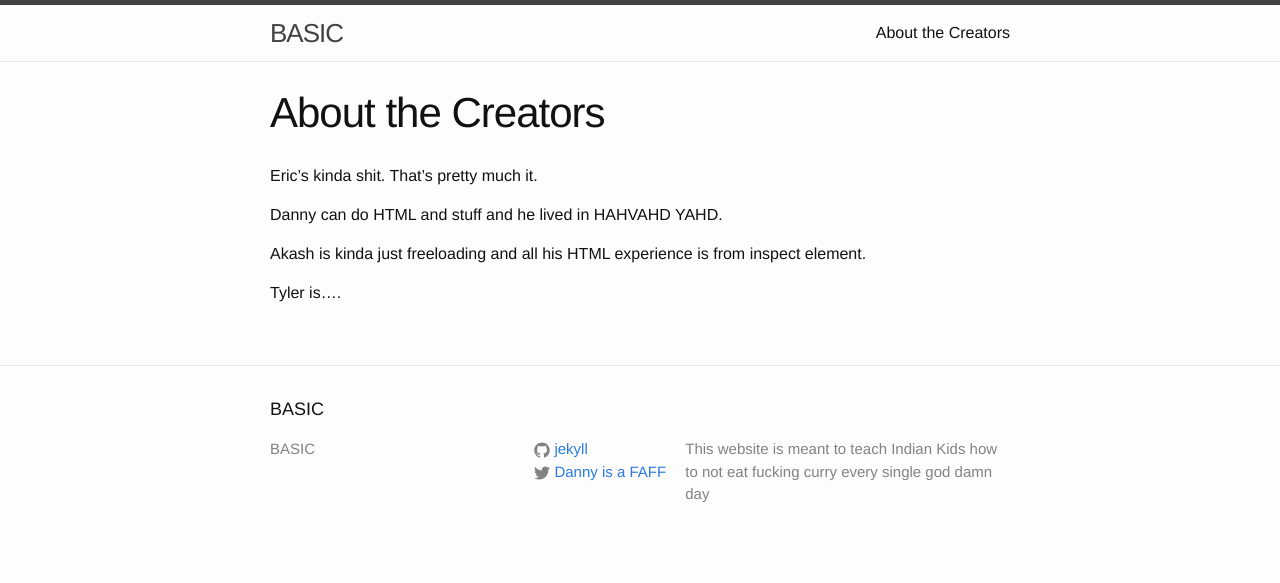
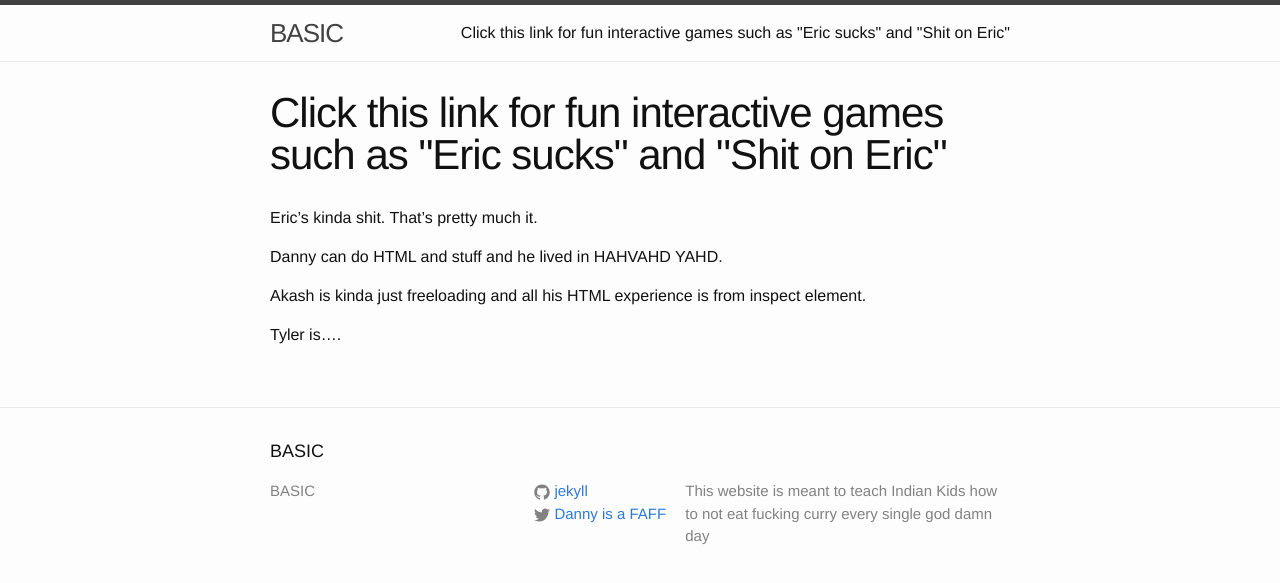
Before and after one commit to pepe454/pepe454.github.io, a Jekyll site: the page built from about.md, in a window 1280 px wide. Shown: the top 583 px of the page. Built offline with Jekyll 4.4.1, drawn with Linux system fonts in a browser that asks for light colours.

Commit message:
Update about.md

```diff
--- a/about.md
+++ b/about.md
@@ -1,6 +1,6 @@
 ---
 layout: page
-title: About the Creators
+title: Click this link for fun interactive games such as "Eric sucks" and "Shit on Eric"
 permalink: /about/
 ---
 
```
